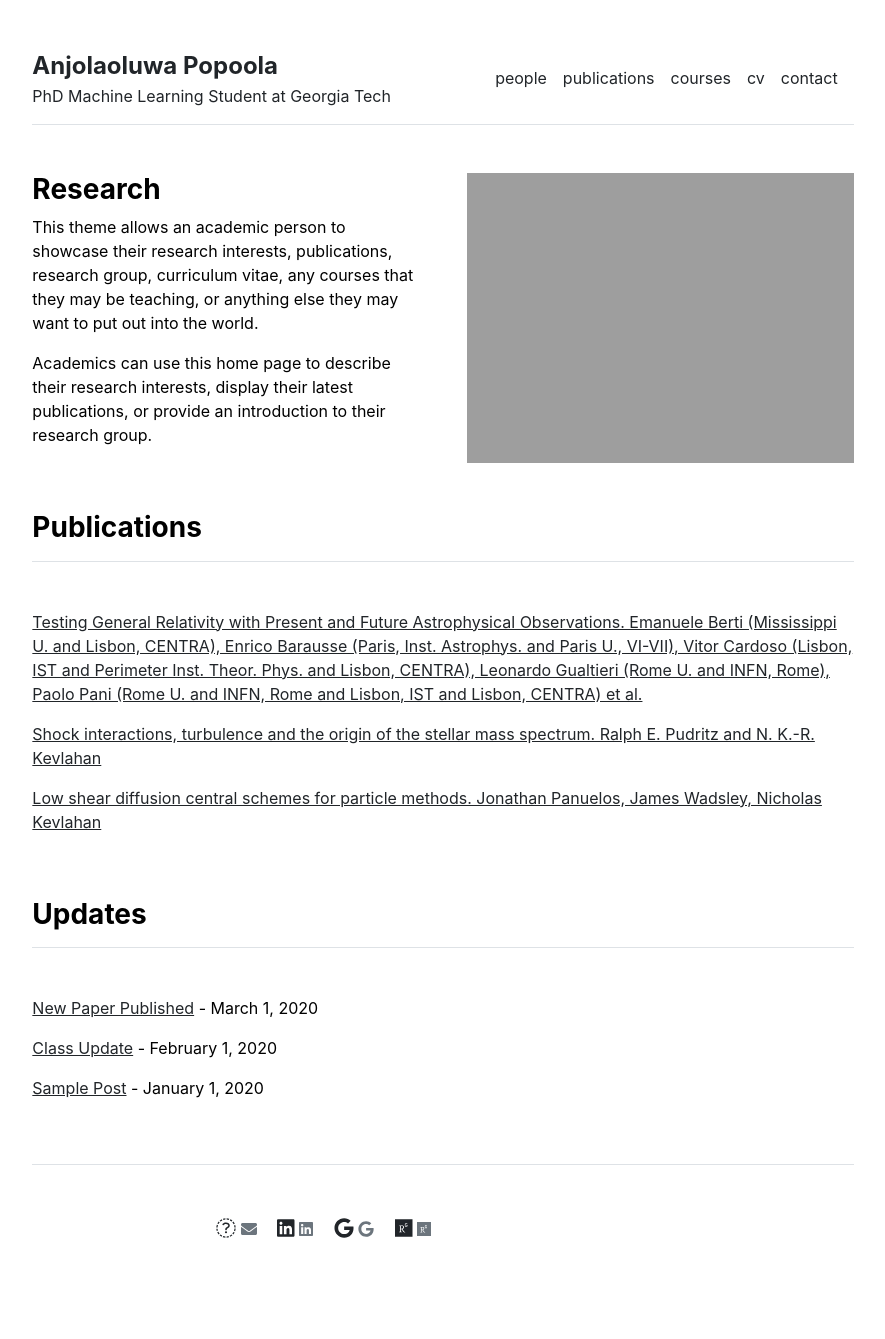
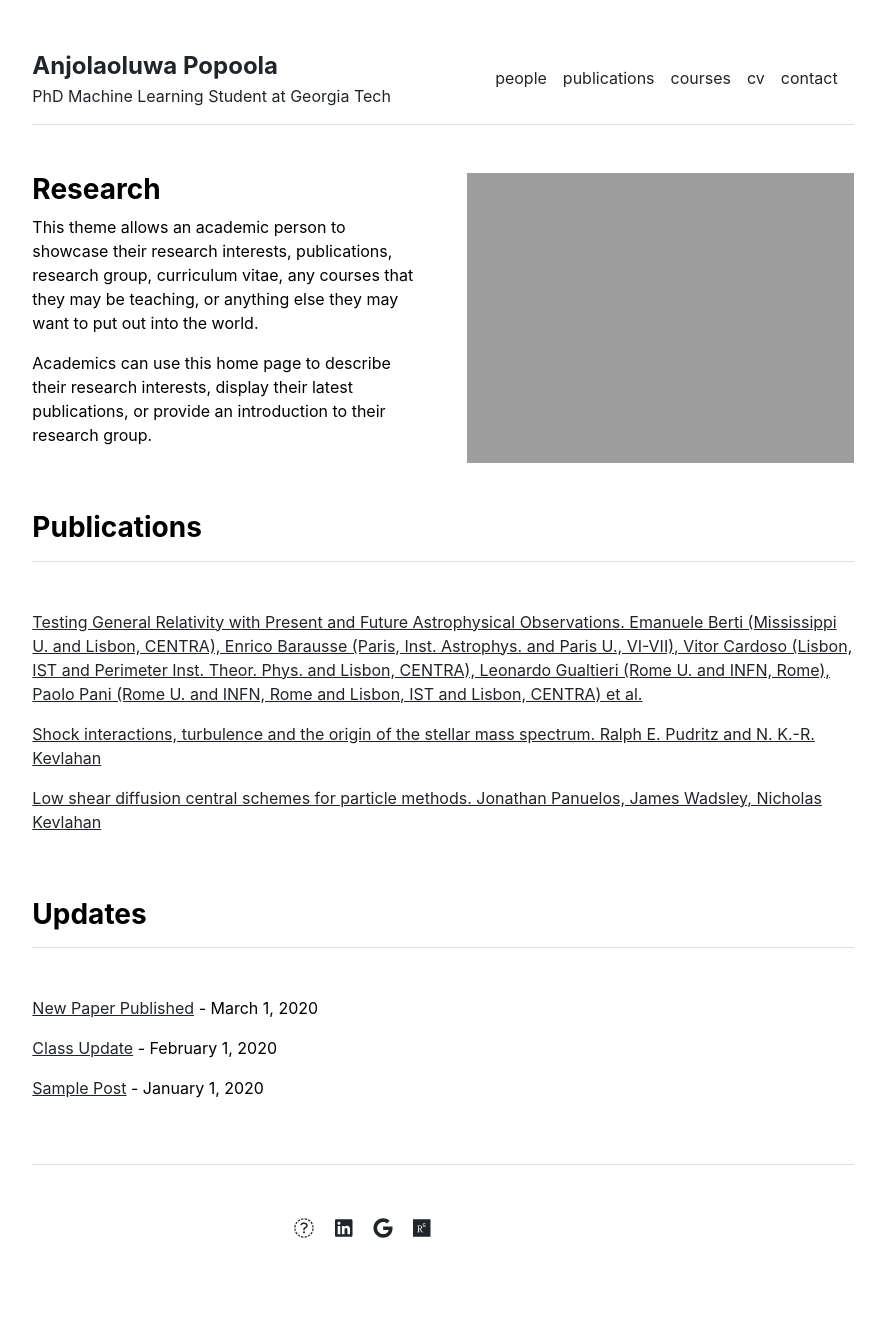
Before and after one commit to apopoola3/anjolapopoola.github.io, a Jekyll site: the page built from index.md, in a window 1280 px wide. Shown: the whole page, without its empty margins (197-1082 px from the left). Built offline with Jekyll 4.4.1, drawn with Linux system fonts in a browser that asks for light colours.

Commit message:
Update footer.html

```diff
--- a/_includes/footer.html
+++ b/_includes/footer.html
@@ -3,12 +3,6 @@
     <div class="col-md-6 text-end social-media-icons">
       {% for item in site.data.settings.social %}
         <a href="{{ item.link }}" class="ms-3 fs-5"><i class="fab fa-{{ item.icon }}"></i></a>
-        {% if item.icon == "envelope" %}
-            <i class="fas fa-envelope"></i>
-          {% else %}
-            <i class="fab fa-{{ item.icon }}"></i>
-          {% endif %}
-        </a>
       {% endfor %}
     </div>
   </div>
```
